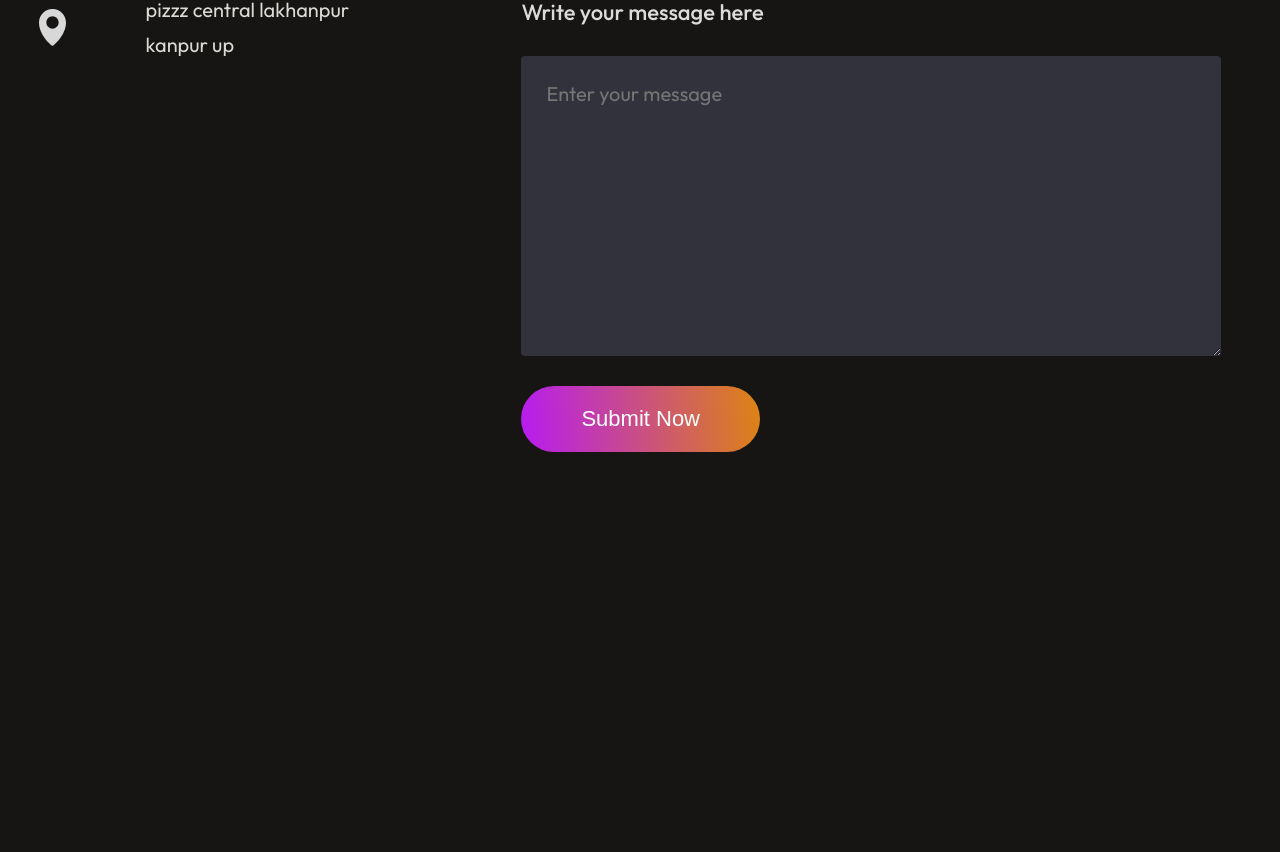
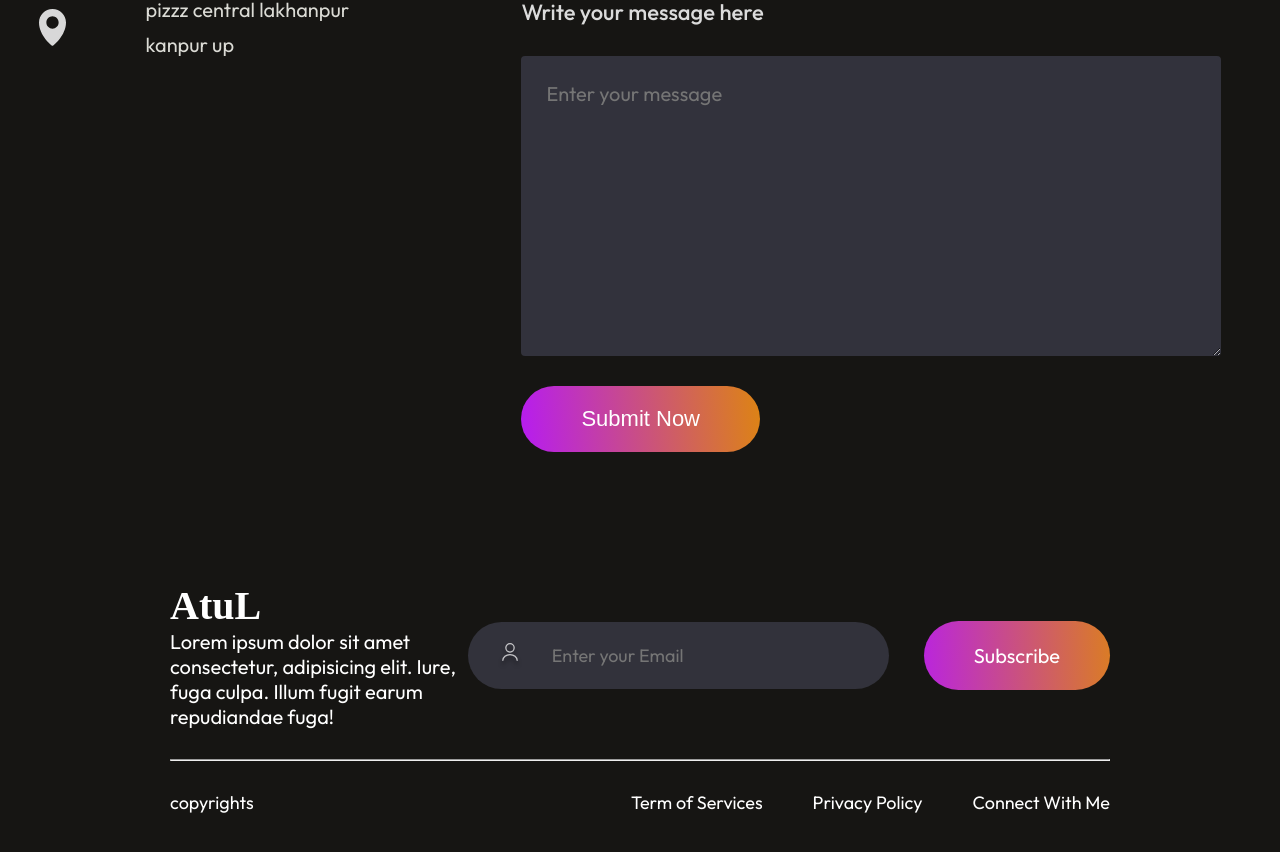
Before and after one commit to atuledison/Portfolio-Atul, a React (Vite) app: page / in a window 1280 px wide. Shown: the part 5664-6516 px from the top of the page. Before the commit the page ends 6166 px from the top, so only its background shows below. Built offline with nearby package versions, Linux system fonts and the light colour scheme; a web font is replaced by a local one.

Commit message:
adding footer

```diff
--- a/src/App.jsx
+++ b/src/App.jsx
@@ -5,6 +5,7 @@ import About from "./Components/About/About";
 import Services from "./Components/Services/Services";
 import My_Work from "./Components/My_Work/My_Work";
 import Contact from "./Components/Contact/Contact";
+import Footer from "./Components/Footer/Footer";
 
 const App = () => {
     return (
@@ -15,6 +16,7 @@ const App = () => {
             <Services/>
             <My_Work/>
             <Contact/>
+            <Footer/>
 
         </div>
     )
--- /dev/null
+++ b/src/Components/Footer/Footer.css
@@ -0,0 +1,64 @@
+.footer{
+    margin: 50px 170px;
+    display: flex;
+    flex-direction: column;
+    gap: 30px;
+
+}
+.footer_top{
+    display: flex;
+    justify-content: space-between;
+}
+.footer_top_left{
+    font-size: 20px;
+    max-width: 400px;
+}
+.footer_top_right{
+    display: flex;
+    align-items: center;
+    gap: 35px;
+}
+.footer_email_input{
+    display: flex;
+    gap: 30px;
+    padding: 20px 30px;
+    border-radius: 50px;
+    background: #32323B;
+    padding-right: 80px;
+
+}
+.footer_email_input input{
+    outline: none;
+    border: none;
+    background: transparent;
+    color: #a0a0a0;
+    font-family: Outfit;
+    font-size: 18px;
+
+}
+.footer_subscribe{
+    font-size: 20px;
+    padding: 22px 50px;
+    border-radius: 50px;
+    background: linear-gradient(267deg, #DA7C25 0.36%, #B923E1 102.06%);
+    cursor: pointer;
+    transition: 0.3s;
+}
+.footer_bottom{
+    display: flex;
+    justify-content: space-between;
+    font-size: 18px;
+}
+.footer_bottom_right{
+    display: flex;
+    gap: 50px;
+    margin-bottom: 50px;
+}
+.footer_email_input:hover{
+    border: 2px solid white;
+
+}
+.footer_subscribe:hover{
+    transform: scale(1.1);
+    transition: 0.3s;
+}
--- /dev/null
+++ b/src/Components/Footer/Footer.jsx
@@ -0,0 +1,37 @@
+import React from "react";
+import './Footer.css'
+import user_icon from '../../assets/user_icon.svg'
+
+const Footer = () => {
+    return (
+        <div className="footer">
+            <div className="footer_top">
+                <div className="footer_top_left">
+                    <h1 className="font-logo">AtuL</h1>
+                    <p>Lorem ipsum dolor sit amet consectetur, adipisicing elit. Iure, fuga culpa. Illum fugit earum repudiandae fuga!</p>
+                </div>
+                <div className="footer_top_right">
+                    <div className="footer_email_input">
+                        <img src={user_icon} alt="" />
+                        <input type="email" placeholder="Enter your Email" />
+
+                    </div>
+                    <div className="footer_subscribe">Subscribe</div>
+                </div>
+
+            </div>
+            <hr />
+            <div className="footer_bottom">
+                    <p className="footer_bottom_left">copyrights</p>
+                    <div className="footer_bottom_right">
+                        <p>Term of Services</p>
+                        <p>Privacy Policy</p>
+                        <p>Connect With Me</p>
+                    </div>
+                </div>
+
+        </div>
+    )
+}
+
+export default Footer
```
